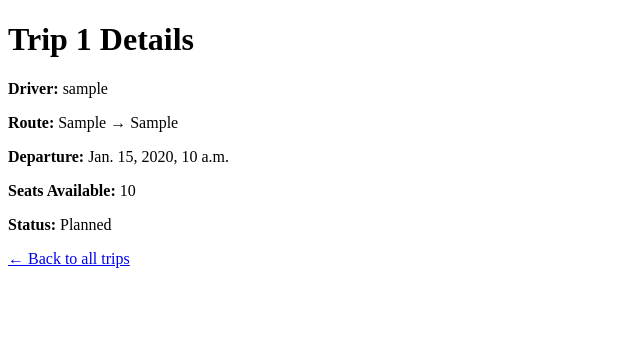
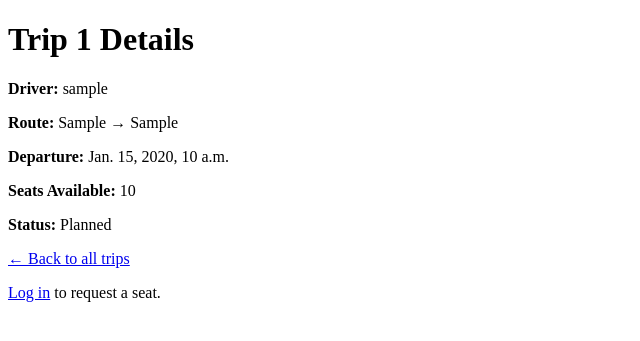
Before and after one commit to Lucaasgg/Ingengeria_Software_teamwork, a Django app: page /rides/trips/1/ in a window 1280 px wide. Shown: the top 341 px of the page, without its empty margins (0-640 px from the left). Run offline with Django 4.2, Linux system fonts and the light colour scheme; tables that the repository leaves empty hold one stand-in row (values such as "Sample post").

Commit message:
created button to request a sit in trip detail page

```diff
--- a/carpooling/urls.py
+++ b/carpooling/urls.py
@@ -15,7 +15,7 @@ Including another URLconf
     2. Add a URL to urlpatterns:  path('blog/', include('blog.urls'))
 """
 # carpooling/urls.py
-
+from django.contrib.auth import views as auth_views
 from django.contrib import admin
 from django.urls import path, include
 
@@ -25,4 +25,5 @@ import rides.admin
 urlpatterns = [
     path('admin/', admin.site.urls),
     path('rides/', include('rides.urls', namespace='rides')),
+    path('accounts/login/', auth_views.LoginView.as_view(), name='login'),
 ]
--- a/rides/templates/rides/trip_detail.html
+++ b/rides/templates/rides/trip_detail.html
@@ -9,5 +9,14 @@
   <p><strong>Seats Available:</strong> {{ trip.seats_available }}</p>
   <p><strong>Status:</strong> {{ trip.get_status_display }}</p>
   <p><a href="{% url 'rides:trip-list' %}">← Back to all trips</a></p>
+  {% if user.is_authenticated %}
+  <form action="{% url 'rides:trip-request' trip.pk %}" method="post">
+    {% csrf_token %}
+    <button type="submit">Request a seat</button>
+  </form>
+{% else %}
+  <p><a href="{% url 'login' %}">Log in</a> to request a seat.</p>
+{% endif %}
+
 </body>
 </html>
--- a/rides/urls.py
+++ b/rides/urls.py
@@ -1,5 +1,6 @@
 from django.urls import path
 from .views import TripListView, TripDetailView
+from .views import TripRequestView
 
 app_name = 'rides'
 
@@ -8,4 +9,6 @@ urlpatterns = [
     path('trips/', TripListView.as_view(), name='trip-list'),
     # Show details for a single trip by its PK
     path('trips/<int:pk>/', TripDetailView.as_view(), name='trip-detail'),
+    path('trips/<int:pk>/request/', TripRequestView.as_view(), name='trip-request'),
+
 ]
--- a/rides/views.py
+++ b/rides/views.py
@@ -1,6 +1,9 @@
 #rides/views.py
-
-
+from django.contrib.auth.mixins import LoginRequiredMixin
+from django.shortcuts import get_object_or_404, redirect
+from django.views import View
+from django.contrib import messages
+from .models import Trip, TripRequest
 from django.views.generic import ListView, DetailView
 from .models import Trip
 
@@ -20,3 +23,34 @@ class TripDetailView(DetailView):
     model = Trip
     template_name = 'rides/trip_detail.html'
     context_object_name = 'trip'
+
+class TripRequestView(LoginRequiredMixin, View):
+    """
+    Handles a passenger’s request to join a trip.
+    Only logged-in users can post.
+    """
+    login_url = '/accounts/login/'      # redirect here if not logged in
+    redirect_field_name = 'next'
+
+    def post(self, request, pk):
+        # Look up the trip and ensure it’s still planned
+        trip = get_object_or_404(Trip, pk=pk, status='P')
+
+        # Prevent the driver from requesting their own trip
+        if trip.driver == request.user:
+            messages.error(request, "You can’t request your own trip.")
+            return redirect('rides:trip-detail', pk=pk)
+
+        # Create the request or show a message if it already exists
+        req, created = TripRequest.objects.get_or_create(
+            trip=trip,
+            passenger=request.user,
+            defaults={'status': 'P'}
+        )
+
+        if created:
+            messages.success(request, "Your request has been sent.")
+        else:
+            messages.info(request, "You’ve already requested a seat on this trip.")
+
+        return redirect('rides:trip-detail', pk=pk)
```
Also changed, not shown: rides/templates/rides/trip_list.html (+8 -0 lines), rides/tests/test_views.py (+19 -0 lines).
